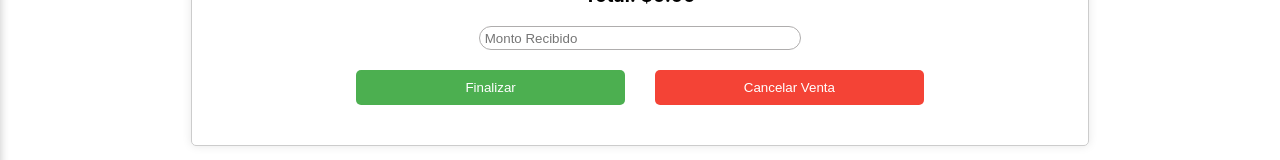
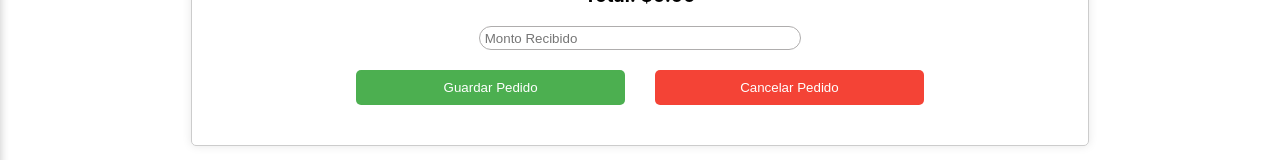
Before and after one commit to Itzelll/front-abarrotes, a React (Create React App) app: page /pedidos in a window 1280 px wide. Shown: the part 346-506 px from the top of the page. Built offline with nearby package versions, Linux system fonts and the light colour scheme; no server answers; what @react-pdf/renderer would draw is missing.

Commit message:
guardar pedido

```diff
--- a/src/componentes/Pedidos.js
+++ b/src/componentes/Pedidos.js
@@ -9,12 +9,13 @@ import 'react-datepicker/dist/react-datepicker.css';
 import TimePicker from 'rc-time-picker';
 import 'rc-time-picker/assets/index.css';
 
-const Calendar = () => {
+const Calendar = ({ onChange }) => {
     const [selectedDate, setSelectedDate] = useState(null);
     const [isCalendarOpen, setIsCalendarOpen] = useState(false);
 
     const handleDateChange = date => {
         setSelectedDate(date);
+        onChange(date);
         closeCalendar();
     };
 
@@ -44,8 +45,11 @@ const Calendar = () => {
 
 const TimePickerModal = ({ isOpen, onClose, onSelectTime }) => {
     const [selectedTime, setSelectedTime] = useState(null);
+    const timePickerRef = useRef(null);
 
     useEffect(() => {
+        return () => {
+        };
     }, [isOpen]);
 
     const handleTimeChange = (value) => {
@@ -60,7 +64,7 @@ const TimePickerModal = ({ isOpen, onClose, onSelectTime }) => {
     return (
         isOpen && (
             <div className="select-hora">
-                <div className="time-picker-modal">
+                <div className="time-picker-modal" ref={timePickerRef}>
                     <TimePicker
                         placeholder="seleccionar hora"
                         showSecond={false}
@@ -92,6 +96,7 @@ const Pedidos = () => {
     const [departamentoSeleccionado, setDepartamentoSeleccionado] = useState("");
     const [isAddClientModalOpen, setIsAddClientModalOpen] = useState(false);
     const [clienteInfo, setClienteInfo] = useState(null);
+    const [clienteCreado, setClienteCreado] = useState(false);
 
     const tiempoTranscurrido = Date.now();
     const hoy = new Date(tiempoTranscurrido);
@@ -115,7 +120,7 @@ const Pedidos = () => {
                     monto: parseFloat(calcularTotal()), // Asume que el anticipo es el total de la venta
                 },
                 cliente: {
-                    idCliente: 2
+                    idCliente: parseInt(clienteSeleccionado)
                 },
                 empleado: {
                     idEmpleado: 3
@@ -124,9 +129,8 @@ const Pedidos = () => {
                     idDepartamento: parseInt(departamentoSeleccionado)
                 },
                 detallePedido: {
-                    idDetallePedido: 3,
-                    fechaEntrega: "2023-12-18",
-                    horaEntrgea: "00:00"
+                    fechaEntrega: fechaEntrega,
+                    horaEntrega: horaEntrega
                 },
                 detalleVenta: ventas.map((producto) => ({
                     cantidad: parseFloat(producto.cantidad),
@@ -177,6 +181,9 @@ const Pedidos = () => {
             try {
                 const response = await axios.get(`https://abarrotesapi-service-yacruz.cloud.okteto.net/api/clientes/${idCliente}`);
                 setClienteInfo(response.data);
+                if (clienteCreado) {
+                    setClienteCreado(false); // Reiniciar el estado después de mostrar la información
+                }
             } catch (error) {
                 console.error('Error al obtener la información del cliente', error);
             }
@@ -187,7 +194,7 @@ const Pedidos = () => {
         } else {
             setClienteInfo(null);
         }
-    }, [clienteSeleccionado]);
+    }, [clienteSeleccionado, clienteCreado]);
 
     useEffect(() => {
         const obtenerPrecioUnitario = async (codigo) => {
@@ -224,7 +231,9 @@ const Pedidos = () => {
                 const response = await axios.post('https://abarrotesapi-service-yacruz.cloud.okteto.net/api/clientes', nuevoCliente);
                 await fetchClientes();
                 console.log('Cliente creado:', response.data);
+                setClienteSeleccionado(response.data.idCliente);
                 alert('Cliente creado con éxito');
+                setClienteCreado(true);
                 onClose();
             } catch (error) {
                 console.error('Error al crear el cliente:', error);
@@ -317,6 +326,10 @@ const Pedidos = () => {
         }
     };
 
+    const handleFechaEntregaChange = (date) => {
+        setFechaEntrega(date ? format(date, 'yyyy-MM-dd') : ''); // Formatear la fecha y establecer en fechaEntrega
+    };
+
     const handleHoraEntrega = () => {
         setIsTimePickerOpen(true);
     };
@@ -367,16 +380,18 @@ const Pedidos = () => {
         return ventas.reduce((total, producto) => total + parseFloat(producto.subtotal), 0).toFixed(2);
     };
 
-    const cancelarVenta = () => {
-        if (window.confirm("¿Estás seguro de cancelar la venta?")) {
+    const cancelarPedido = () => {
+        if (window.confirm("¿Estás seguro de cancelar el pedido?")) {
             resetForm();
-            console.log("Venta cancelada");
+            console.log("Pedido cancelado");
         }
     }
 
     const resetForm = () => {
         setDepartamentoSeleccionado('');
         setClienteSeleccionado('');
+        setFechaEntrega('');
+        setHoraEntrega('');
         setCantidad("");
         setProducto("");
         setPrecioUnitario("");
@@ -456,7 +471,10 @@ const Pedidos = () => {
             )}
             <div className="input">
                 <div>
-                    <Calendar />
+                    <Calendar
+                        value={fechaEntrega}
+                        onChange={handleFechaEntregaChange}
+                    />
                     <input
                         className="hora"
                         placeholder="Hora de entrega (HH:mm)"
@@ -525,10 +543,10 @@ const Pedidos = () => {
                 />
                 <br /><br />
                 <div className="btns">
-                    <button className="btn-finalizar">
-                        Finalizar
+                    <button className="btn-finalizar" onClick={handleCreatePedido}>
+                        Guardar Pedido
                     </button>
-                    <button className="btn-cancelar" onClick={cancelarVenta}>Cancelar Venta</button>
+                    <button className="btn-cancelar" onClick={cancelarPedido}>Cancelar Pedido</button>
                 </div>
             </div>
         </div>
```
Also changed, not shown: 1 other file (tests, documents, lock files or other folders).
